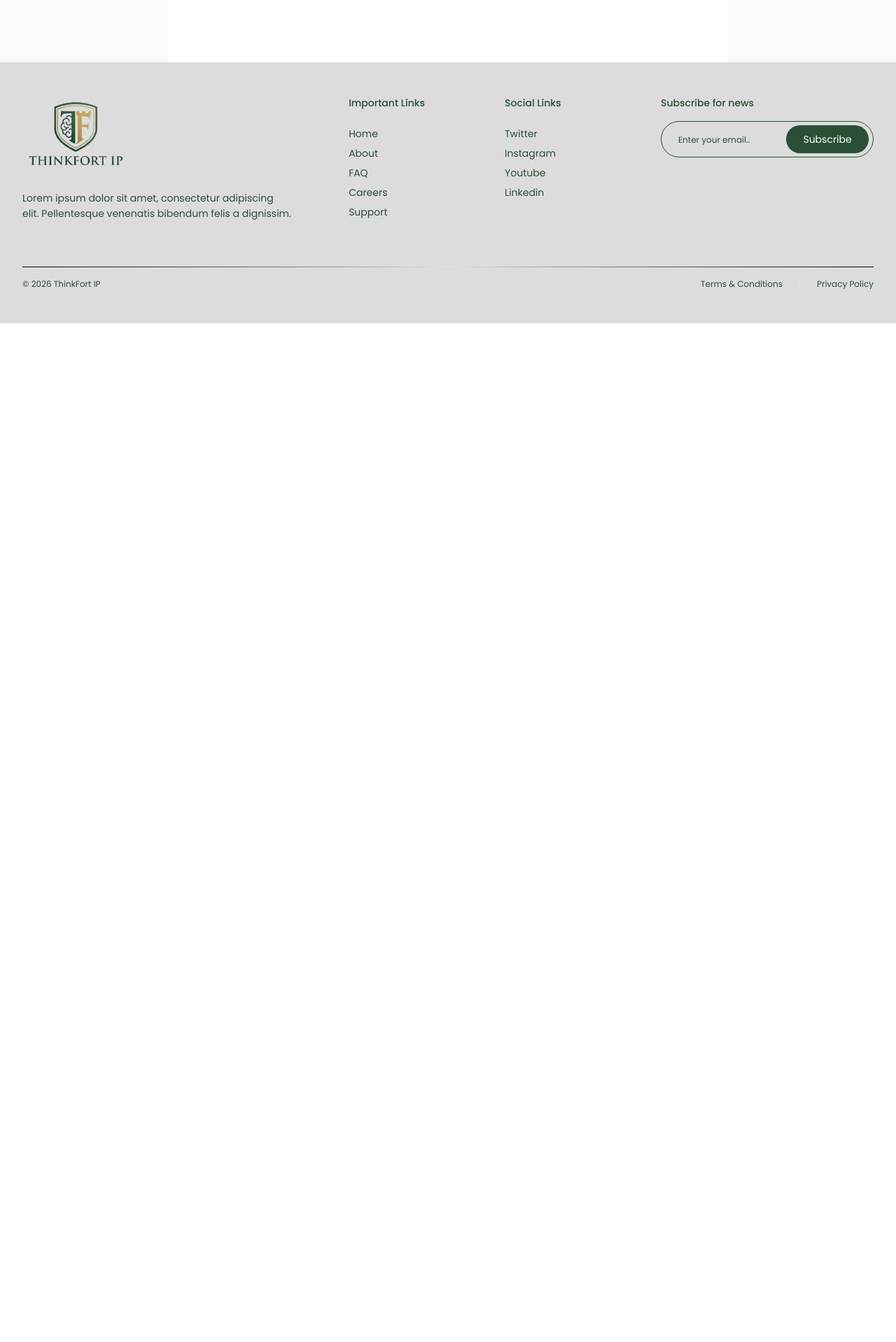
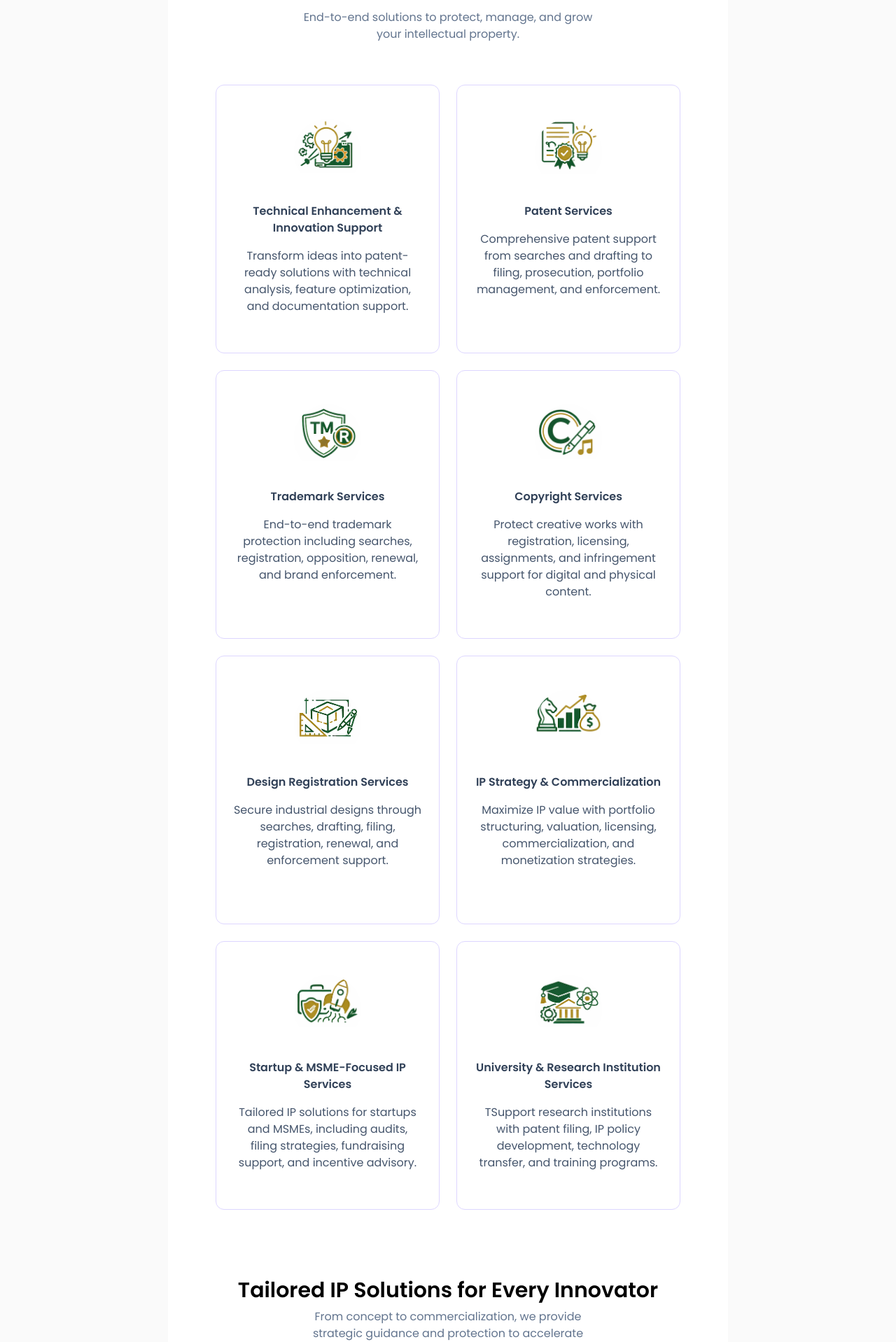
Before and after one commit to ThinkFort-IP/thinkfort-ui, a Next.js app: page / in a window 1280 px wide. Shown: the part 2847-4765 px from the top of the page at 70% size. Before the commit the page ends 3309 px from the top, so only its background shows below. Built offline with nearby package versions, Linux system fonts and the light colour scheme.

Commit message:
Hero section and footer text update

```diff
--- a/src/app/page.js
+++ b/src/app/page.js
@@ -2,6 +2,8 @@
 import styles from "./page.module.css";
 import BlogSection from "@/components/Blog/BlogSection";
 import HR from "@/components/HR";
+import ServiceSection from "@/components/Service/ServiceSection";
+import SolutionsSection from "@/components/Solution/SolutionSection";
 
 export default function Home() {
   return (
@@ -11,6 +13,9 @@
         <HR />
         <BlogSection />
         <HR />
+        <ServiceSection />
+        <HR />
+        <SolutionsSection />
       </main>
     </div>
   );
--- a/src/components/Footer.js
+++ b/src/components/Footer.js
@@ -27,7 +27,7 @@
                             </Link>
 
                             <p className='text-sm text-[rgb(var(--brand-green))] mt-6 max-w-sm leading-relaxed'>
-                                Lorem ipsum dolor sit amet, consectetur adipiscing elit. Pellentesque venenatis bibendum felis a dignissim.
+                                Strategic intellectual property solutions helping innovators protect ideas, strengthen assets, and unlock long-term value.
                             </p>
                         </div>
 
@@ -56,7 +56,7 @@
                         <div className="w-full md:w-[45%] lg:w-[25%] flex flex-col items-center md:items-start text-center md:text-left">
                             <h3 className='text-sm text-[rgb(var(--brand-green))] font-medium'>Subscribe for news</h3>
                             <div className="flex items-center border gap-2 border-[rgb(var(--brand-green))] h-13 max-w-80 w-full rounded-full overflow-hidden mt-4">
-                                <input type="email" placeholder="Enter your email.." className="w-full h-full pl-6 outline-none text-sm bg-transparent text-white placeholder-[rgb(var(--brand-green))] placeholder:text-xs" required />
+                                <input type="email" placeholder="Enter your email.." className="w-full h-full pl-6 outline-none text-sm bg-transparent text-[rgb(var(--brand-green))] placeholder-[rgb(var(--brand-green))] placeholder:text-xs" required />
                                 <button type="submit" className="bg-[rgb(var(--brand-green))] hover:bg-[rgb(var(--btn-hover))] active:scale-95 transition w-56 h-10 rounded-full text-sm text-white cursor-pointer mr-1.5">Subscribe</button>
                             </div>
                         </div>
@@ -66,7 +66,7 @@
                     <div className='w-full h-px mt-16 mb-4 bg-linear-to-r from-black via-white/25 to-black'></div>
 
                     <div className="flex flex-col md:flex-row items-center justify-between gap-4">
-                        <p className='text-xs text-[rgb(var(--brand-green))]'>© 2026 ThinkFort IP</p>
+                        <p className='text-xs text-[rgb(var(--brand-green))]'>© 2026 ThinkFort IP. All Rights Reserved.</p>
                         <div className="flex items-center gap-6">
                             <Link href='/terms-and-conditions' className='text-xs text-[rgb(var(--brand-green))] hover:text-[rgb(var(--btn-hover))] transition-colors'>Terms & Conditions</Link>
                             <div className='w-px h-4 bg-white/20'></div>
```
